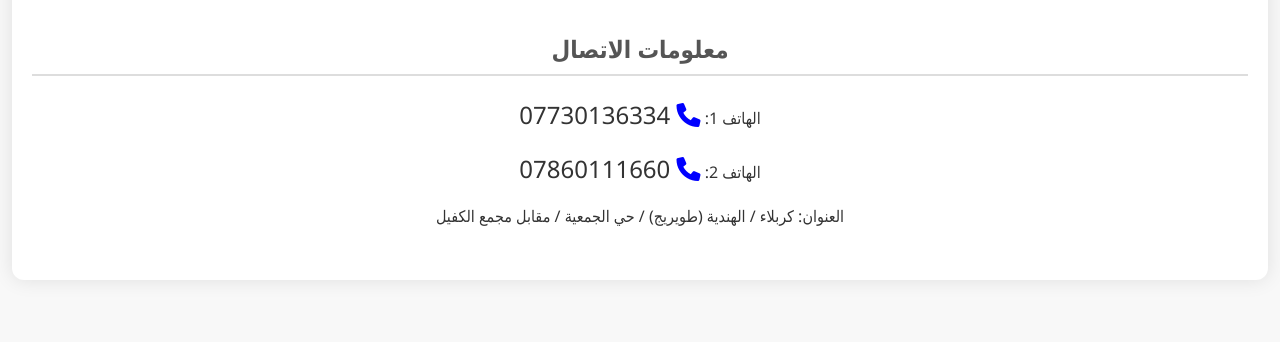
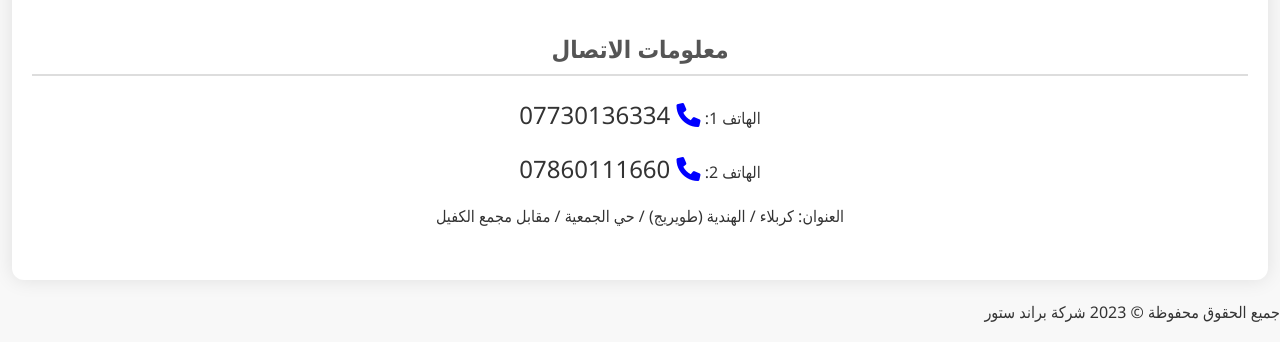
Before and after one commit to MohammedTsmu/brandstorelinkstree, a plain HTML site: page index.html in a window 1280 px wide. Shown: the part 642-984 px from the top of the page. Before the commit the page ends 942 px from the top, so only its background shows below. Drawn offline with Linux system fonts and the light colour scheme.

Commit message:
Update index.html

```diff
--- a/index.html
+++ b/index.html
@@ -4,7 +4,7 @@
 <head>
     <meta charset="UTF-8">
     <meta name="viewport" content="width=device-width, initial-scale=1.0">
-    <title>BrandStore Links</title>
+    <title>روابط شركة براند ستور</title>
     <link rel="stylesheet" href="assets/css/style.css">
     <!-- Add font-awesome CDN for social media icons -->
     <link rel="stylesheet" href="https://cdnjs.cloudflare.com/ajax/libs/font-awesome/6.0.0-beta3/css/all.min.css">
@@ -45,7 +45,9 @@
 
 
     <footer>
-        <!-- Add your footer content -->
+         <div class="footer-content">
+            <p>جميع الحقوق محفوظة &copy; 2023 شركة براند ستور</p>
+        </div>
     </footer>
 </body>
 
```
